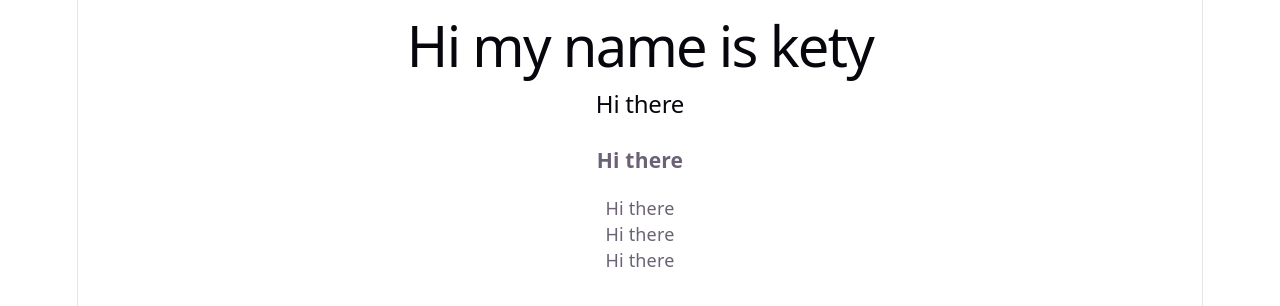
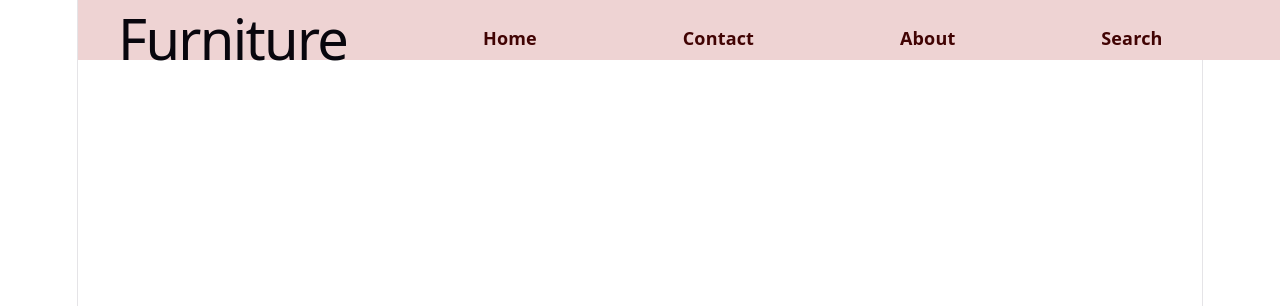
Before and after one commit to khethiwengema04-gif/ReactTS-Project1, a React (Vite) app in the folder ReactProject/: page / in a window 1280 px wide. Shown: the top 306 px of the page. Built offline with nearby package versions, Linux system fonts and the light colour scheme.

Commit message:
latest update

```diff
--- a/ReactProject/src/App.tsx
+++ b/ReactProject/src/App.tsx
@@ -1,17 +1,18 @@
 import './App.css'
+import Navbar from './Components/Text/Navbar/Navbar'
 import { Text } from './Components/Text/Text'
+// import Footer from './Components/Footer/Footer'
+
 
 function App() {
 
   return (
-    <>
-      <Text varient='h1'>Hi my name is kety</Text>
-      <Text varient='h2'>Hi there</Text>
-      <Text varient='h3'>Hi there</Text>
-      <Text varient='p1'>Hi there</Text>
-      <Text varient='p2'>Hi there</Text>
-      <Text varient='span'>Hi there</Text>
-    </>
+    <div>
+      <div>
+        <Navbar />
+      </div>
+      {/* <Footer /> */}
+    </div>
   )
 }
 
--- a/ReactProject/src/Components/Text/Navbar/Navbar.module.css
+++ b/ReactProject/src/Components/Text/Navbar/Navbar.module.css
@@ -3,7 +3,7 @@ nav {
     top: 0;
     height: 60px;
     width: 100%;
-    background-color: #fffafa;
+    background-color: #eed3d3;
 }
 
 .content {
@@ -31,7 +31,7 @@ nav {
 }
 
 .link:hover {
-    background-color: #f0f0f0;
+    background-color: #e7a9a9;
 }
 
 .profile ::picker-icon {
--- a/ReactProject/src/Components/Text/Navbar/Navbar.tsx
+++ b/ReactProject/src/Components/Text/Navbar/Navbar.tsx
@@ -2,14 +2,13 @@ import React from 'react'
 import styles from './Navbar.module.css'
 import { Text } from '../Text'
 
-export const Navbar: React.FC<any> = ({ name, surname }) => {
-    console.log({ name, surname })
+export default function Navbar() {
 
 
     return (
         <nav>
             <div className={styles.content}>
-                <Text varient={'h1'} >Furniture</Text>
+                <Text varient={'h1'} style={{ margin: 0 }} >Furniture</Text>
                 <a href='/#' className={styles.link}>Home</a>
                 <a href='/#' className={styles.link}>Contact</a>
                 <a href='/#' className={styles.link}>About</a>
```
Also changed, not shown: 1 other file (tests, documents, lock files or other folders).
